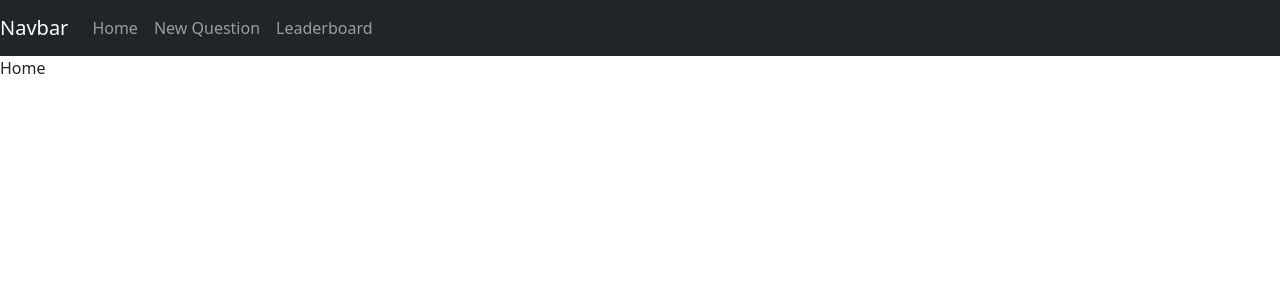
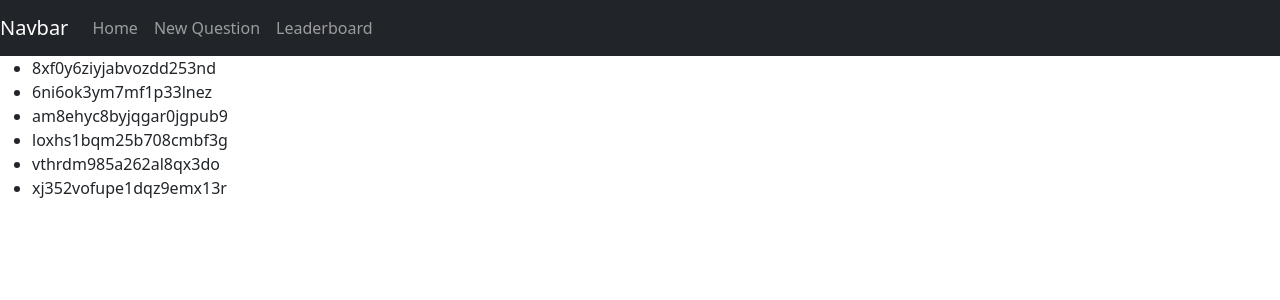
Before and after one commit to HossamElharmeil/wouldyourather, a React (Create React App) app: page / in a window 1280 px wide. Shown: the top 300 px of the page. Built offline with nearby package versions, Linux system fonts and the light colour scheme.

Commit message:
get questions

```diff
--- a/package.json
+++ b/package.json
@@ -10,8 +10,11 @@
     "react": "^17.0.2",
     "react-bootstrap": "^1.6.1",
     "react-dom": "^17.0.2",
+    "react-redux": "^7.2.4",
     "react-router-dom": "^5.2.0",
     "react-scripts": "4.0.3",
+    "redux": "^4.1.0",
+    "redux-thunk": "^2.3.0",
     "web-vitals": "^1.0.1"
   },
   "scripts": {
--- a/src/App.js
+++ b/src/App.js
@@ -6,11 +6,14 @@ import TheNavBar from './components/TheNavBar'
 import { BrowserRouter, Switch, Route } from 'react-router-dom'
 import Home from './components/Home'
 import NewQuestion from './components/NewQuestion'
-import Leaderboard from './components/Leaderboard';
+import Leaderboard from './components/Leaderboard'
+import store from './redux/store'
+import { Provider } from 'react-redux';
 
 function App() {
   return <>
     <TheNavBar />
+    <Provider store={store}>
       <BrowserRouter>
         <Switch>
           <Route exact path='/' component={Home} />
@@ -18,6 +21,7 @@ function App() {
           <Route exact path='/leaderboard' component={Leaderboard} />
         </Switch>
       </BrowserRouter>
+    </Provider>
     </>
 }
 
--- a/src/components/Home.js
+++ b/src/components/Home.js
@@ -1,5 +1,27 @@
+import { useEffect } from "react"
+import { useDispatch, useSelector } from "react-redux"
+import { getQuestions } from "../redux/actions/questionsActions"
+
 const Home = () => {
-    return <div>Home</div>
+    const dispatch = useDispatch()
+
+    useEffect(() => {
+        dispatch(getQuestions())
+    }, [dispatch])
+
+    const questions = useSelector(state => state.questions)
+    const questionsEntries = Object.entries(questions)
+
+    return <div>
+        <ul>
+            {questionsEntries.map(([key, value]) => {
+                console.log(value)
+                return <li>
+                    {value.id}
+                </li>
+            })}
+        </ul>
+    </div>
 }
 
 export default Home
--- /dev/null
+++ b/src/redux/actions/questionsActions.js
@@ -0,0 +1,12 @@
+import { _getQuestions } from "../../_DATA"
+import { GET_QUESTIONS } from "../reducers/questionsReducer"
+
+export const getQuestions = () => dispatch => {
+    _getQuestions()
+        .then(questions => {
+            dispatch({
+                type: GET_QUESTIONS,
+                questions
+            })
+        })
+}
--- /dev/null
+++ b/src/redux/reducers/index.js
@@ -0,0 +1,8 @@
+import { combineReducers } from "redux";
+import questionsReducer from "./questionsReducer";
+
+const reducer = combineReducers({
+    questions: questionsReducer
+})
+
+export default reducer
--- /dev/null
+++ b/src/redux/reducers/questionsReducer.js
@@ -0,0 +1,17 @@
+export const GET_QUESTIONS = 'GET_QUESTIONS'
+
+const initialState = {}
+
+const questionsReducer = (state = initialState, action) => {
+    switch (action.type) {
+        case GET_QUESTIONS:
+            return {
+                ...action.questions
+            }
+
+        default:
+            return state
+    }
+}
+
+export default questionsReducer
--- /dev/null
+++ b/src/redux/store.js
@@ -0,0 +1,7 @@
+import { applyMiddleware, createStore } from "redux"
+import thunk from "redux-thunk"
+import reducer from "./reducers"
+
+const store = createStore(reducer, applyMiddleware(thunk))
+
+export default store
```
Also changed, not shown: 1 other file (tests, documents, lock files or other folders). Lines whose indentation alone changed are shown as unchanged.
